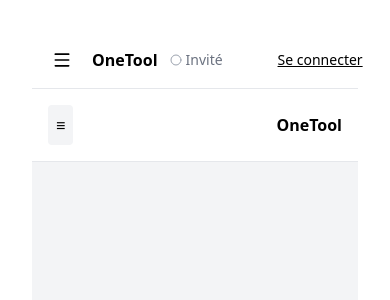
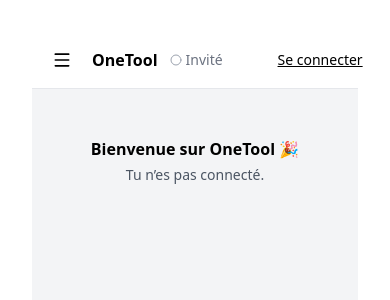
Before and after one commit to Ludovic0504/OneTool, a React (Vite) app: page /dashboard in a window 390 px wide. Shown: the top 300 px of the page. Built offline with nearby package versions, Linux system fonts and the light colour scheme.

Commit message:
Fix: layout SidebarShell main block (remove empty section)

```diff
--- a/src/components/SidebarShell.jsx
+++ b/src/components/SidebarShell.jsx
@@ -128,26 +128,9 @@
       </aside>
 
       {/* Contenu principal */}
-      <main className="flex-1 min-h-screen">
-        {/* Petit header mobile pour le bouton burger (si tu as un Header global, tu peux supprimer ce bloc) */}
-        <header className="p-4 border-b bg-white flex items-center justify-between md:hidden">
-          <button
-            onMouseDown={(e) => e.stopPropagation()}
-            onTouchStart={(e) => e.stopPropagation()}
-            onClick={() => {
-              setOpenedAt(Date.now());
-              setOpen(true);
-            }}
-            className="p-2 rounded bg-gray-100 hover:bg-gray-200"
-            aria-label="Ouvrir le menu"
-          >
-            ≡
-          </button>
-          <span className="font-semibold">OneTool</span>
-        </header>
-
-        <div className="p-4">{children}</div>
-      </main>
+<main className="flex-1 min-h-screen">
+  <div className="p-4">{children}</div>
+</main>
     </div>
   );
 }
--- a/src/layouts/DashboardLayout.jsx
+++ b/src/layouts/DashboardLayout.jsx
@@ -1,12 +1,13 @@
 import Header from "@/components/Header";
 import SidebarShell from "@/components/SidebarShell";
+import { Outlet } from "react-router-dom";
 
 export default function DashboardLayout() {
   return (
-    <div className="min-h-screen">
+    <div className="min-h-screen bg-gray-100">
       <Header />
       <SidebarShell>
-        {/* Ici, l’outlet ou les pages */}
+        <Outlet />
       </SidebarShell>
     </div>
   );
```
